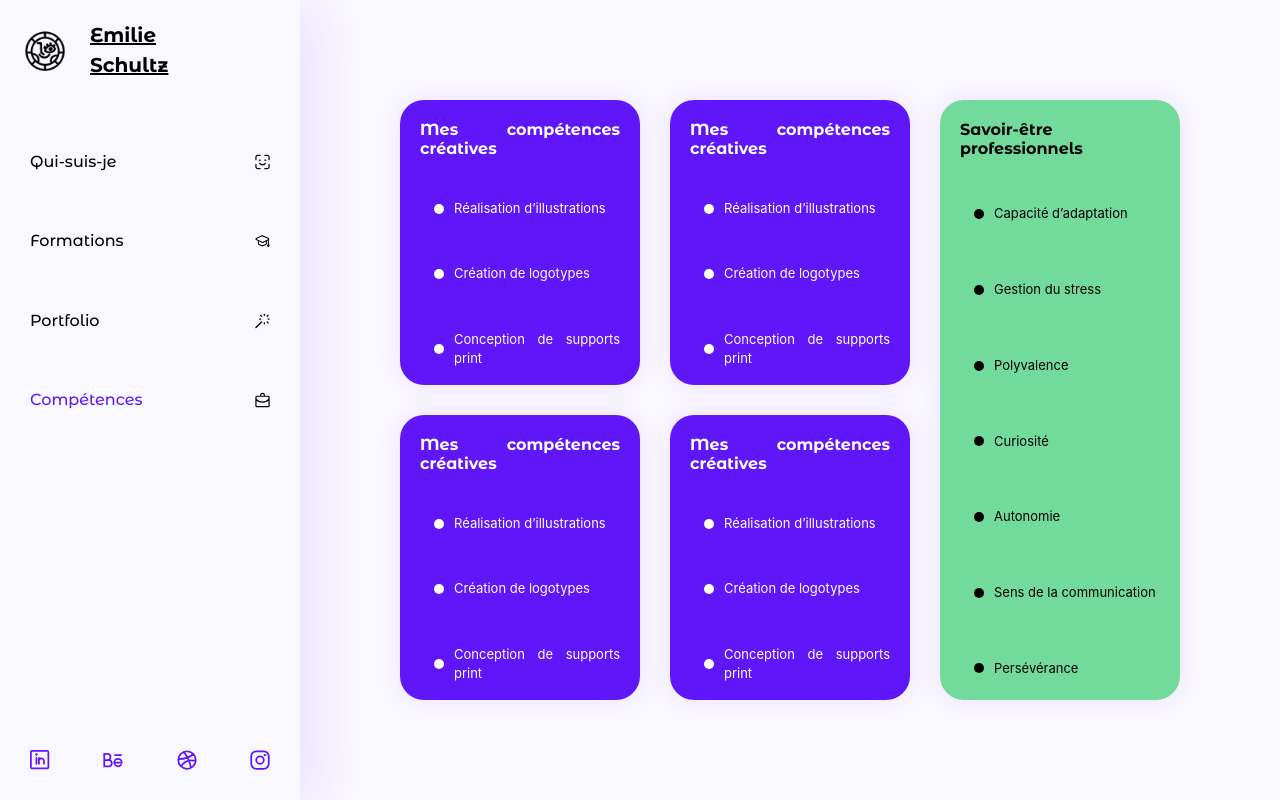
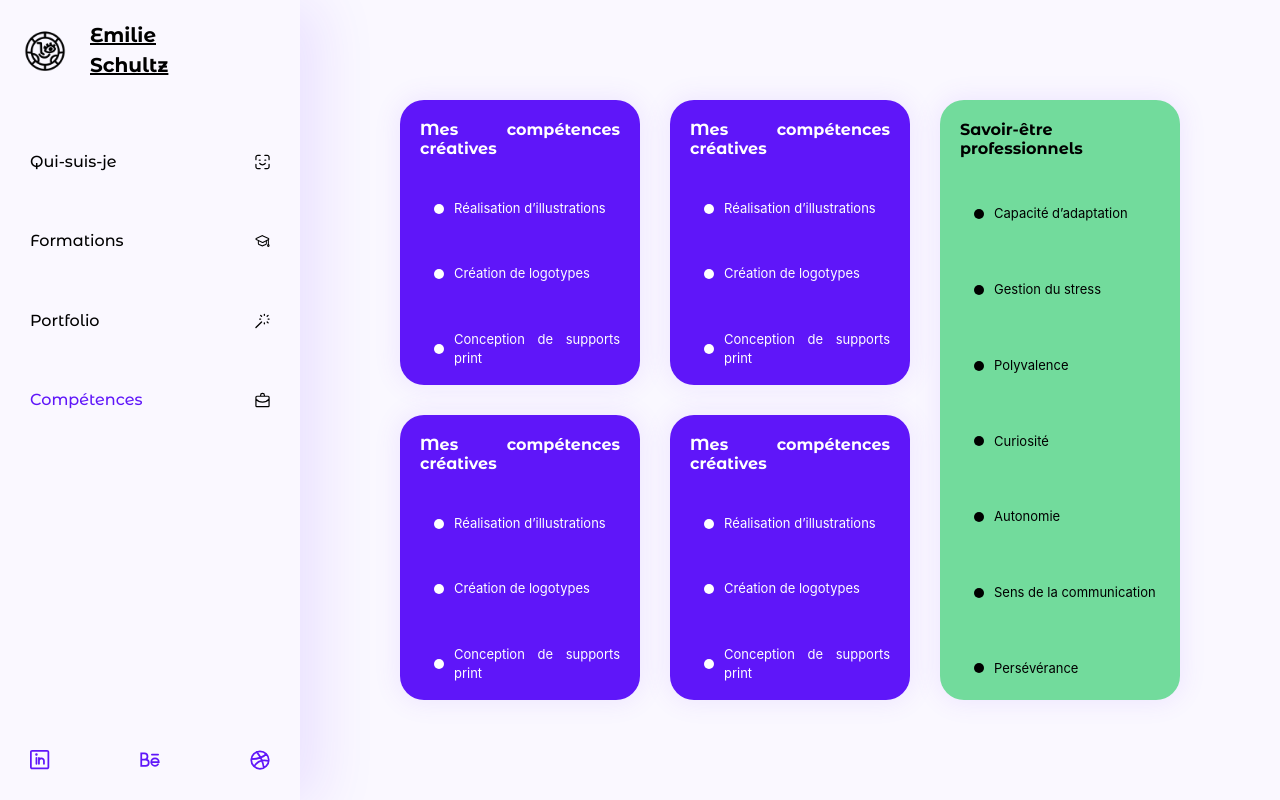
Before and after one commit to emilieschultz/emilieschultz.fr, a React (Create React App) app: page /competences in a window 1280 px wide. Built offline with nearby package versions, Linux system fonts and the light colour scheme; a web font is replaced by a local one.

Commit message:
add link to sidebar

```diff
--- a/src/layout/sidebar/index.js
+++ b/src/layout/sidebar/index.js
@@ -42,10 +42,20 @@ export default function Sidebar() {
       </div>
 
       <div className={styles.footer}>
-        <img src={linkedin} width="20" alt="" />
-        <img src={behance} width="20" alt="" />
-        <img src={dribbble} width="20" alt="" />
-        <img src={instagram} width="20" alt="" />
+        <a
+          href={'https://www.linkedin.com/in/emilie-schultz-977629142/'}
+          target={'_blank'}
+        >
+          {' '}
+          <img src={linkedin} width="20" alt="" />
+        </a>
+        <a href={'https://www.behance.net/emilieschultz'} target={'_blank'}>
+          <img src={behance} width="20" alt="" />
+        </a>
+        <a href={'https://dribbble.com/Balnibarbe'} target={'_blank'}>
+          <img src={dribbble} width="20" alt="" />
+        </a>
+        {/*<img src={instagram} width="20" alt="" />*/}
       </div>
     </aside>
   );
--- a/src/pages/about/index.js
+++ b/src/pages/about/index.js
@@ -22,7 +22,7 @@ export default function About() {
           me consacre à la fois à mes études et à ma vie professionnelle. Mon
           métier est de concevoir des <b>interfaces web et mobile</b>. Pour se
           faire, je me concentre sur l’<b>apparence</b> et le <b>style</b> ainsi
-          qui sur l’<b>ergonomie</b>
+          qui sur l’<b>ergonomie </b>
           et le <b>parcours de l’utilisateur</b>. Mon but est que les écrans que
           je crée soient faciles et agréables à employer.
         </p>
```
Also changed, not shown: 1 other file (tests, documents, lock files or other folders).
